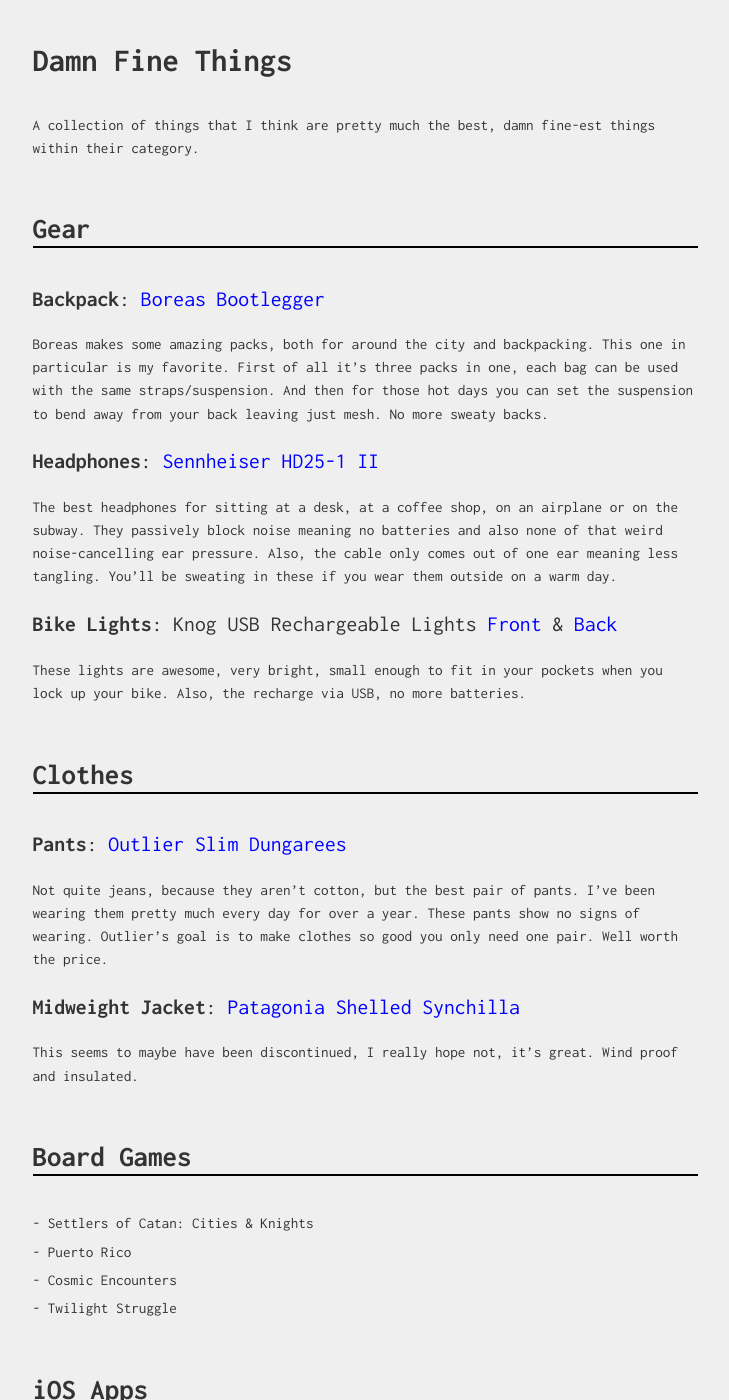
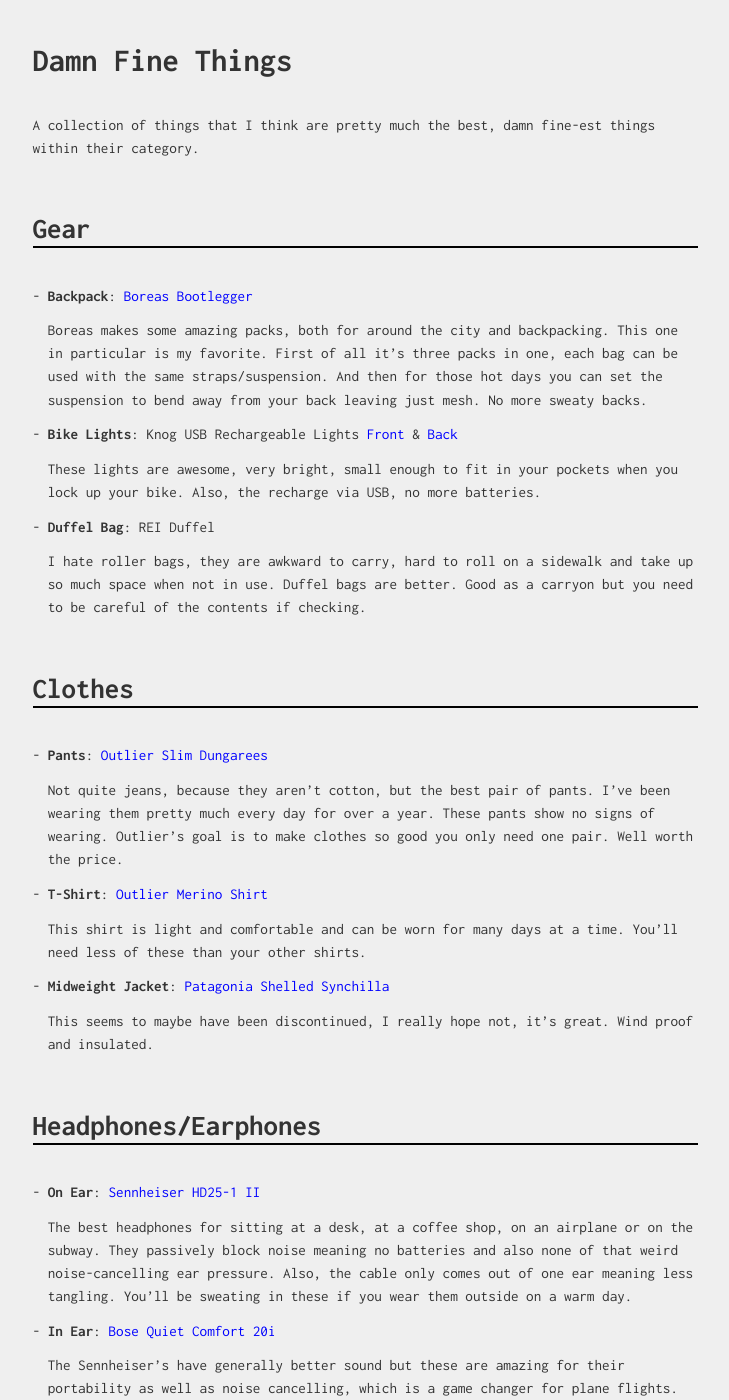
Before and after one commit to sklise/damn-fine, a Jekyll site: the page built from things.md, in a window 1280 px wide and 1400 px high. Shown: the whole window, without its empty margins (275-1004 px from the left). Built offline with Jekyll 4.4.1, drawn with Linux system fonts in a browser that asks for light colours; some of the changed text lies outside the part shown.

Commit message:
more things

```diff
--- a/things.md
+++ b/things.md
@@ -7,57 +7,66 @@ A collection of things that I think are pretty much the best, damn fine-est thin
 
 ## Gear
 
-#### **Backpack**: [Boreas Bootlegger][bootlegger]
+- **Backpack**: [Boreas Bootlegger][bootlegger]
 
-Boreas makes some amazing packs, both for around the city and backpacking. This one in particular is my favorite. First of all it's three packs in one, each bag can be used with the same straps/suspension. And then for those hot days you can set the suspension to bend away from your back leaving just mesh. No more sweaty backs.
+    Boreas makes some amazing packs, both for around the city and backpacking. This one in particular is my favorite. First of all it's three packs in one, each bag can be used with the same straps/suspension. And then for those hot days you can set the suspension to bend away from your back leaving just mesh. No more sweaty backs.
 
-#### **Headphones**: [Sennheiser HD25-1 II][sennheiser]
+- **Bike Lights**: Knog USB Rechargeable Lights [Front][knog-front] & [Back][knog-back]
 
-The best headphones for sitting at a desk, at a coffee shop, on an airplane or on the subway. They passively block noise meaning no batteries and also none of that weird noise-cancelling ear pressure. Also, the cable only comes out of one ear meaning less tangling. You'll be sweating in these if you wear them outside on a warm day.
+    These lights are awesome, very bright, small enough to fit in your pockets when you lock up your bike. Also, the recharge via USB, no more batteries.
 
-#### **Bike Lights**: Knog USB Rechargeable Lights [Front][knog-front] & [Back][knog-back]
+- **Duffel Bag**: REI Duffel
 
-These lights are awesome, very bright, small enough to fit in your pockets when you lock up your bike. Also, the recharge via USB, no more batteries.
-
-[bootlegger]: http://www.boreasgear.com/collections/super-tramp/products/bootlegger-eclipse-black
-[knog-front]: http://www.amazon.com/Knog-Boomer-Rechargeable-Front-Light/dp/B004HNRBCG
-[knog-back]: http://www.amazon.com/Knog-Boomer-Rechargeable-Rear-Light/dp/B004HNUSOE/ref=pd_sim_sg_5
-[sennheiser]: http://www.amazon.com/Sennheiser-HD25-1-II-Closed-Back-Headphones/dp/B000TDZOXG/ref=sr_1_1
+    I hate roller bags, they are awkward to carry, hard to roll on a sidewalk and take up so much space when not in use. Duffel bags are better. Good as a carryon but you need to be careful of the contents if checking.
 
 ## Clothes
 
-#### **Pants**: [Outlier Slim Dungarees](http://shop.outlier.cc/shop/retail/slim-dungarees.html)
+- **Pants**: [Outlier Slim Dungarees](http://shop.outlier.cc/shop/retail/slim-dungarees.html)
 
-Not quite jeans, because they aren't cotton, but the best pair of pants. I've been wearing them pretty much every day for over a year. These pants show no signs of wearing. Outlier's goal is to make clothes so good you only need one pair. Well worth the price.
+    Not quite jeans, because they aren't cotton, but the best pair of pants. I've been wearing them pretty much every day for over a year. These pants show no signs of wearing. Outlier's goal is to make clothes so good you only need one pair. Well worth the price.
 
-#### **Midweight Jacket**: [Patagonia Shelled Synchilla][patagonia-shelled]
+- **T-Shirt**: [Outlier Merino Shirt](#)
 
-This seems to maybe have been discontinued, I really hope not, it's great. Wind proof and insulated.
+    This shirt is light and comfortable and can be worn for many days at a time. You'll need less of these than your other shirts.
+
+-  **Midweight Jacket**: [Patagonia Shelled Synchilla][patagonia-shelled]
+
+    This seems to maybe have been discontinued, I really hope not, it's great. Wind proof and insulated.
 
 [patagonia-shelled]: http://www.moosejaw.com/moosejaw/shop/product_Patagonia-Men-s-Shelled-Synchilla-Jacket_10193871_10208_10000001_-1_
 
-## Board Games
+## Headphones/Earphones
 
-- Settlers of Catan: Cities & Knights
-- Puerto Rico
-- Cosmic Encounters
-- Twilight Struggle
+- **On Ear**: [Sennheiser HD25-1 II][sennheiser]
+
+    The best headphones for sitting at a desk, at a coffee shop, on an airplane or on the subway. They passively block noise meaning no batteries and also none of that weird noise-cancelling ear pressure. Also, the cable only comes out of one ear meaning less tangling. You'll be sweating in these if you wear them outside on a warm day.
+
+- **In Ear**: [Bose Quiet Comfort 20i][bose]
+
+    The Sennheiser's have generally better sound but these are amazing for their portability as well as noise cancelling, which is a game changer for plane flights. The noise cancelling dongle is small and doesn't get in the way.
+
+## Misc.
+
+- **Ballpoint Pen**: Caran D'ache ballpoint
+- **Notebook**: Muji
 
 ## iOS Apps
 
 - **Weather**: [Check the Weather](http://checktheweather.co/)
 - **To Do Lists**: [Clear](http://realmacsoftware.com/clear)
-- **Gmail**: [Mailbox](http://www.mailboxapp.com/)
 - **New York Subway**: [Kickmap](http://www.kickmap.com/)
 - **Paying friends**: [Square Cash](https://square.com/cash/)
 - **Calculator**: [Pcalc](http://www.pcalc.com/)
 - **Calendar**: [Fantastical](https://flexibits.com/fantastical-iphone)
 - **Notes/Writing**: [Writer Pro](http://writer.pro/)
 
-    Alright, yes, it is expensive but the combination of iCloud syncing and the extra keys (-,*?.') make typing lists on iOS a breeze.
+    The custom keyboard and support of Markdown formatting has made Write Pro rise above every other writing app I've tried. And yes I've tried a lot. You can buy Writer Pro for Mac and view/edit your notes via iCloud.
 
 - **Camera**: [VSCO Cam](http://vsco.co/vscocam)
+- **Podcasts**: [Castro](http://castro.fm/)
 
-    It's not just filters it's also the best touch interface for taking pictures I've ever used.
-
-- **Podcasts**: [Castro](http://castro.fm/)
+[bootlegger]: http://www.boreasgear.com/collections/super-tramp/products/bootlegger-eclipse-black
+[knog-front]: http://www.amazon.com/Knog-Boomer-Rechargeable-Front-Light/dp/B004HNRBCG
+[knog-back]: http://www.amazon.com/Knog-Boomer-Rechargeable-Rear-Light/dp/B004HNUSOE/ref=pd_sim_sg_5
+[sennheiser]: http://www.amazon.com/Sennheiser-HD25-1-II-Closed-Back-Headphones/dp/B000TDZOXG/ref=sr_1_1
+[bose]: http://www.amazon.com/Bose-QuietComfort-Acoustic-Cancelling-Headphones/dp/B00D429Y12/ref=sr_1_1
```
